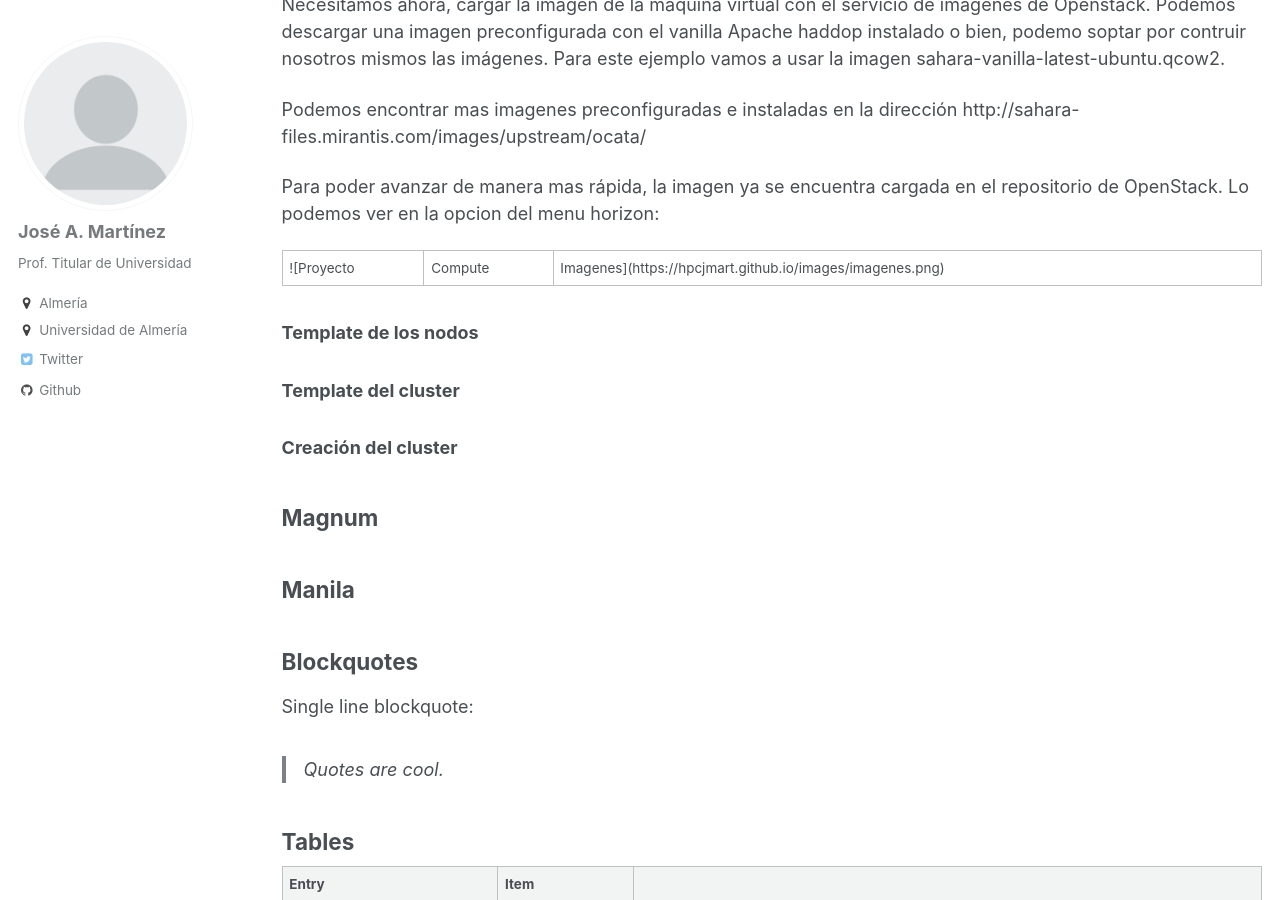
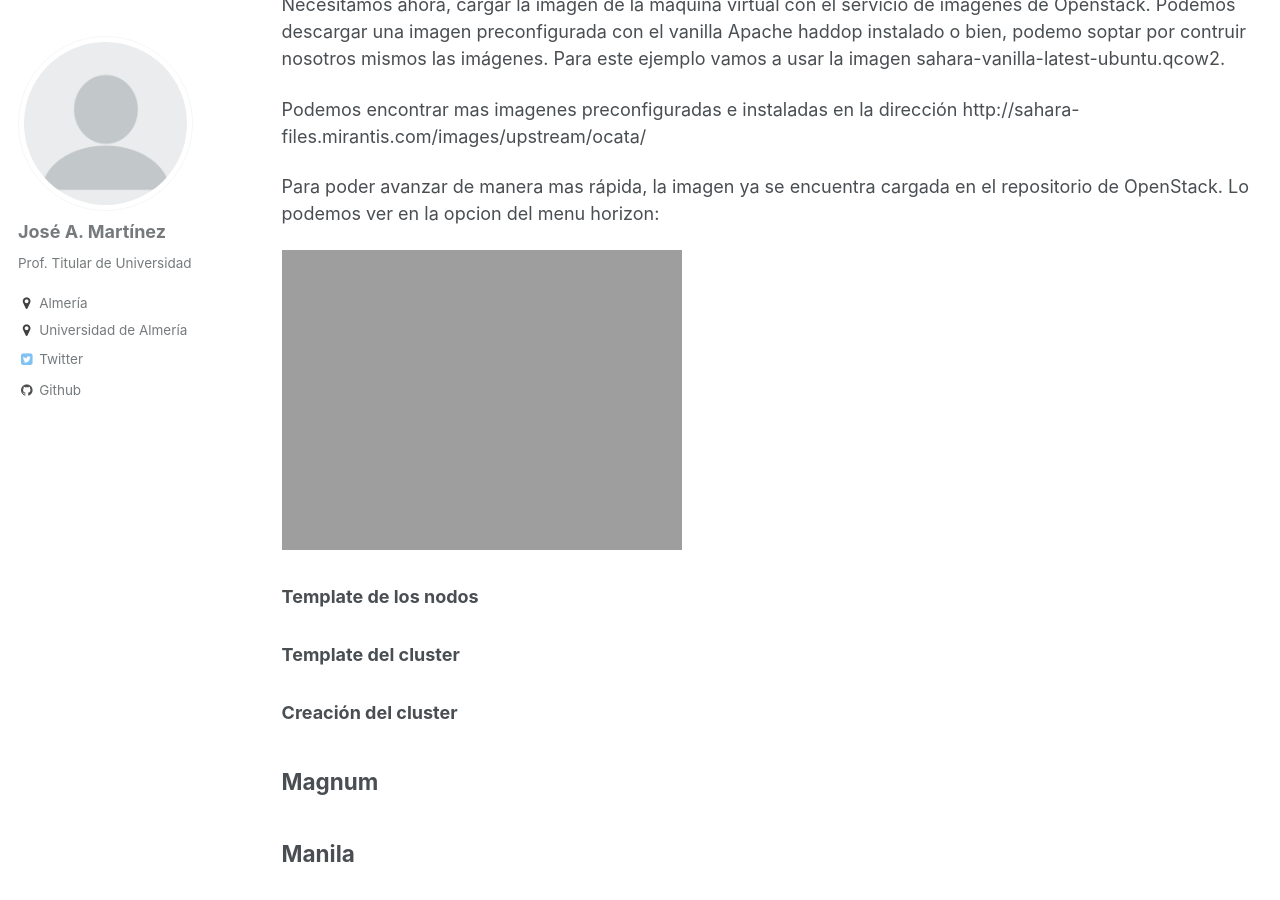
Before and after one commit to hpcjmart/hpcjmart.github.io, a Jekyll site: the page built from _pages/SeminarioCloudDI.md, in a window 1280 px wide and 900 px high, scrolled down 891 px. Built offline with Jekyll 4.4.1, drawn with Linux system fonts in a browser that asks for light colours.

Commit message:
SeminarioCloudDI

```diff
--- a/_pages/SeminarioCloudDI.md
+++ b/_pages/SeminarioCloudDI.md
@@ -33,7 +33,7 @@ Podemos encontrar mas imagenes preconfiguradas e instaladas en la dirección [ht
 
 Para poder avanzar de manera mas rápida, la imagen ya se encuentra cargada en el repositorio de OpenStack. Lo podemos ver en la opcion del menu horizon:
 
-![Proyecto|Compute|Imagenes](https://hpcjmart.github.io/images/imagenes.png)
+![Proyecto-Compute-Imagenes](https://hpcjmart.github.io/images/imagenes.png)
 
 
 ### Template de los nodos
```
